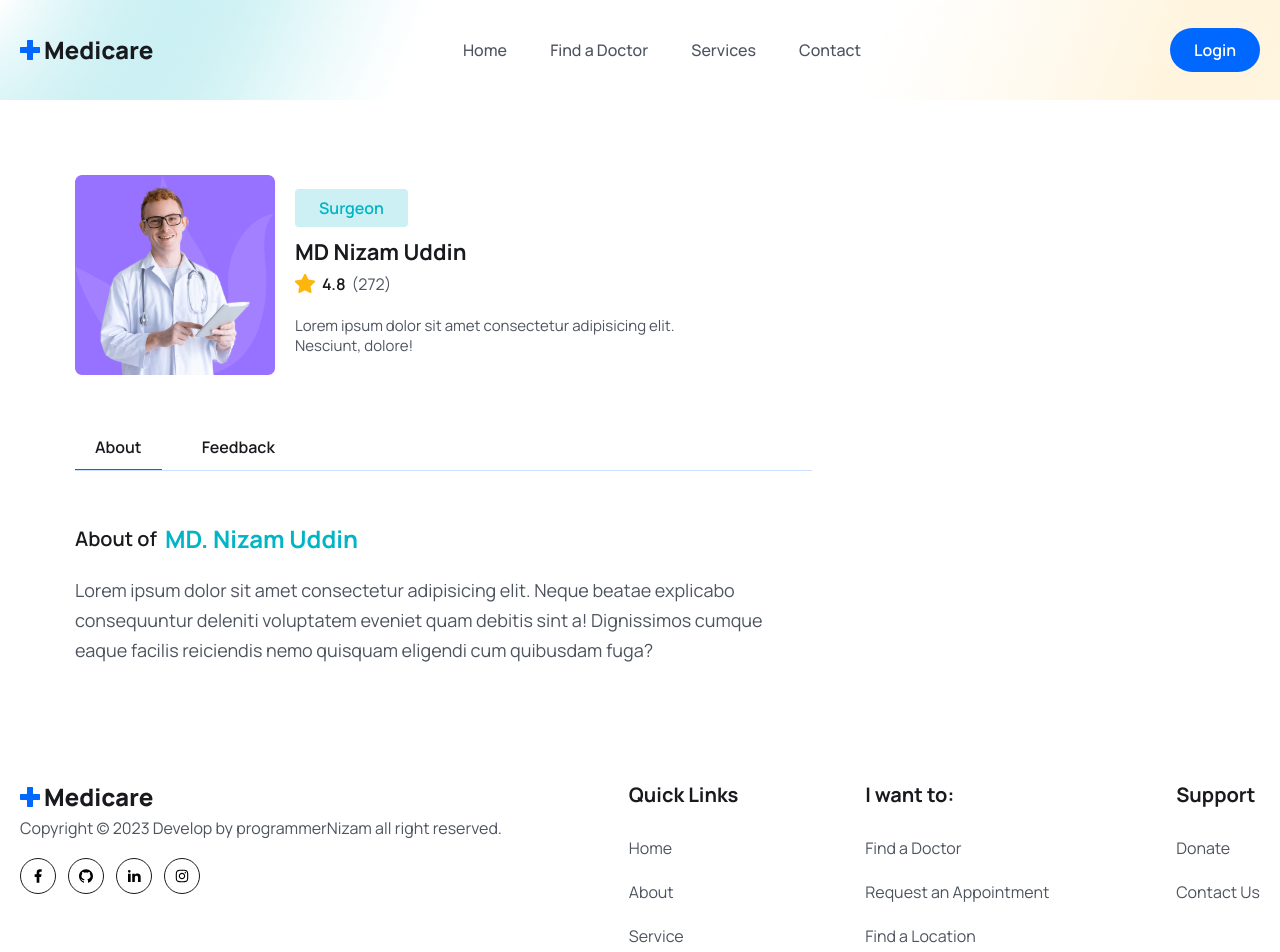
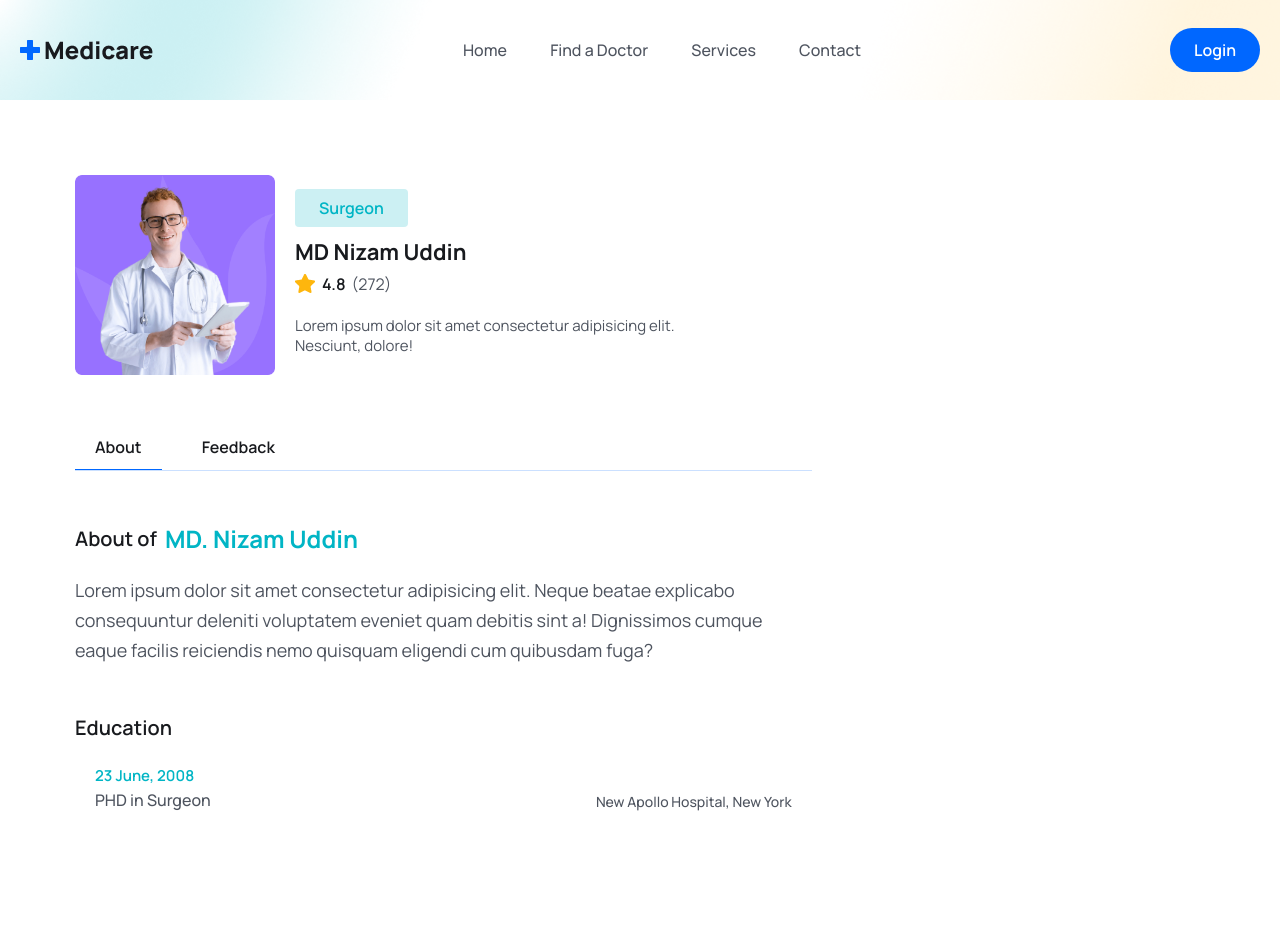
Before and after one commit to programmernizam/medicare, a React (Vite) app: page /doctor-details in a window 1280 px wide. Shown: the top 952 px of the page. Built offline with nearby package versions, Linux system fonts and the light colour scheme.

Commit message:
Doctor Education Section start building

```diff
--- a/src/pages/Doctors/DoctorAbout.jsx
+++ b/src/pages/Doctors/DoctorAbout.jsx
@@ -15,6 +15,26 @@ const DoctorAbout = () => {
           cum quibusdam fuga?
         </p>
       </div>
+      <div className="mt-12">
+        <h3 className="text-[20px] leading-[30px] text-headingColor font-semibold">
+          Education
+        </h3>
+        <ul className="pt-4 md:p-5">
+          <li className="flex flex-col sm:flex-row sm:justify-between sm:items-end md:gap-5 mb-[30px]">
+            <div>
+              <span className="text-irisBlueColor text-[15px] leading-6 font-semibold">
+                23 June, 2008
+              </span>
+              <p className="text-[16px] leading-6 font-medium text-textColor">
+                PHD in Surgeon
+              </p>
+            </div>
+            <p className="text-[14px] leading-5 font-medium text-textColor">
+              New Apollo Hospital, New York
+            </p>
+          </li>
+        </ul>
+      </div>
     </div>
   );
 };
```
